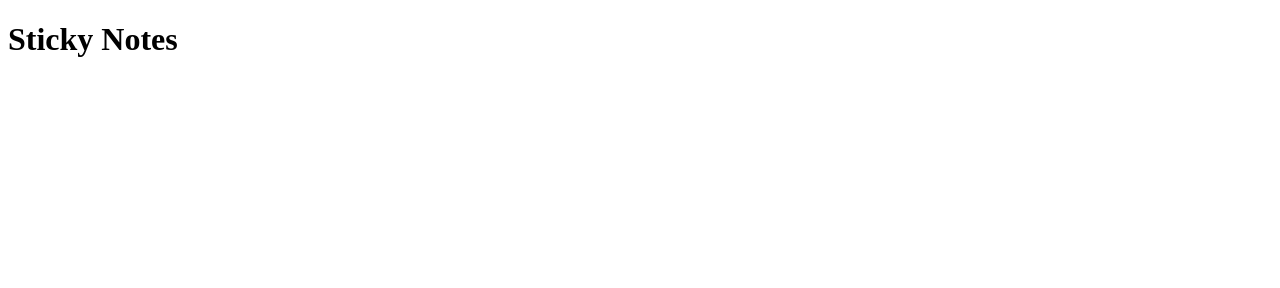
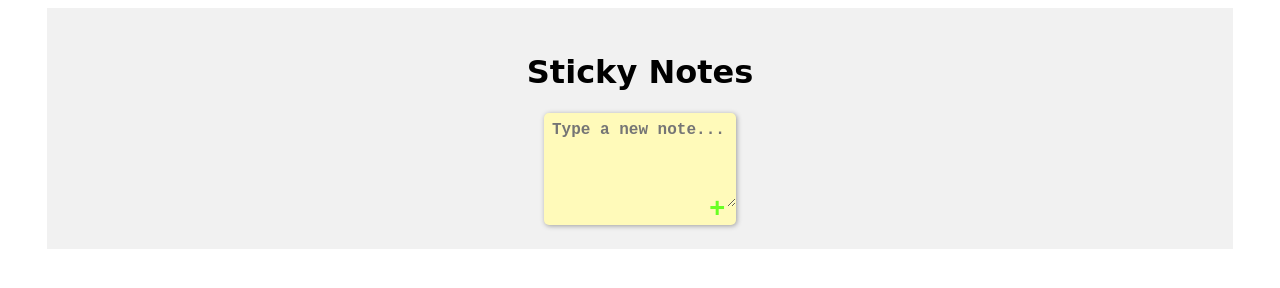
Before and after one commit to Mahi-Rathod/sticky-notes, a plain HTML site: page index.html in a window 1280 px wide. Drawn offline with Linux system fonts and the light colour scheme; a web font is replaced by a local one.

Commit message:
created text area for input the notes title added button for adding new notes

```diff
--- a/app.js
+++ b/app.js
@@ -4,3 +4,32 @@ const heading = document.createElement("h1");
 heading.innerText = "Sticky Notes";
 
 container.appendChild(heading);
+
+//from branch feature2
+
+/* add input field and add button */
+
+const main = document.createElement("div");
+main.classList.add("main");
+
+container.appendChild(main);
+
+const inputContainer = document.createElement("div");
+inputContainer.classList.add("input-container");
+
+main.appendChild(inputContainer);
+
+const inputField = document.createElement("textarea");
+inputField.placeholder = "Type a new note...";
+
+inputContainer.appendChild(inputField);
+
+const addBtn = document.createElement("button");
+addBtn.innerText = "+";
+
+inputContainer.appendChild(addBtn);
+
+addBtn.addEventListener("click", ()=>{
+    const notesContent = inputField.value;
+    console.log(notesContent);
+});
--- a/index.html
+++ b/index.html
@@ -1,15 +1,24 @@
 <!DOCTYPE html>
 <html lang="en">
+
 <head>
     <meta charset="UTF-8">
     <meta name="viewport" content="width=device-width, initial-scale=1.0">
     <title>Sticky Notes</title>
     <link rel="stylesheet" href="style.css">
+
+    <link rel="preconnect" href="https://fonts.googleapis.com">
+    <link rel="preconnect" href="https://fonts.gstatic.com" crossorigin>
+    <link href="https://fonts.googleapis.com/css2?family=Zeyada&display=swap" rel="stylesheet">
+
+
 </head>
+
 <body>
     <div class="container">
 
     </div>
     <script src="app.js"></script>
 </body>
+
 </html>
--- a/style.css
+++ b/style.css
@@ -0,0 +1,60 @@
+.container {
+  width: 90%;
+  margin: auto;
+  text-align: center;
+  background-color: #f1f1f1;
+  font-family: Arial, Helvetica, sans-serif;
+  padding: 1.5rem;
+}
+
+.container h1 {
+  text-align: center;
+  font-family: "Zeyada", cursive;
+  font-weight: bolder;
+  font-style: normal;
+}
+
+.main{
+  display: flex;
+  flex-direction: column-reverse;
+  align-items: center;
+  justify-content: center;
+}
+
+.input-container{
+  display: flex;
+  justify-content: center;
+  height: 7rem;
+  width: 12rem;
+  position: relative;
+  background-color: rgb(255, 250, 186);
+  border-radius: 5px;
+  box-shadow: 1px 1px 5px rgb(158, 158, 158);
+}
+
+.input-container textarea{
+  max-width: 95%;
+  max-height: 70%;
+  background: none;
+  border: none;
+  font-size: 1rem;
+  padding: 0.5rem;
+  font-weight: 600;
+  color: rgb(105, 105, 105);
+}
+
+textarea:focus{
+  outline: none;
+}
+
+.input-container button{
+  position: absolute;
+  bottom: 0rem;
+  right: 0.3rem;
+  background:none;
+  font-size: 1.7rem;
+  font-weight: bolder;
+  border: none;
+  color: rgb(105, 255, 35);
+  cursor: pointer;
+}
```
